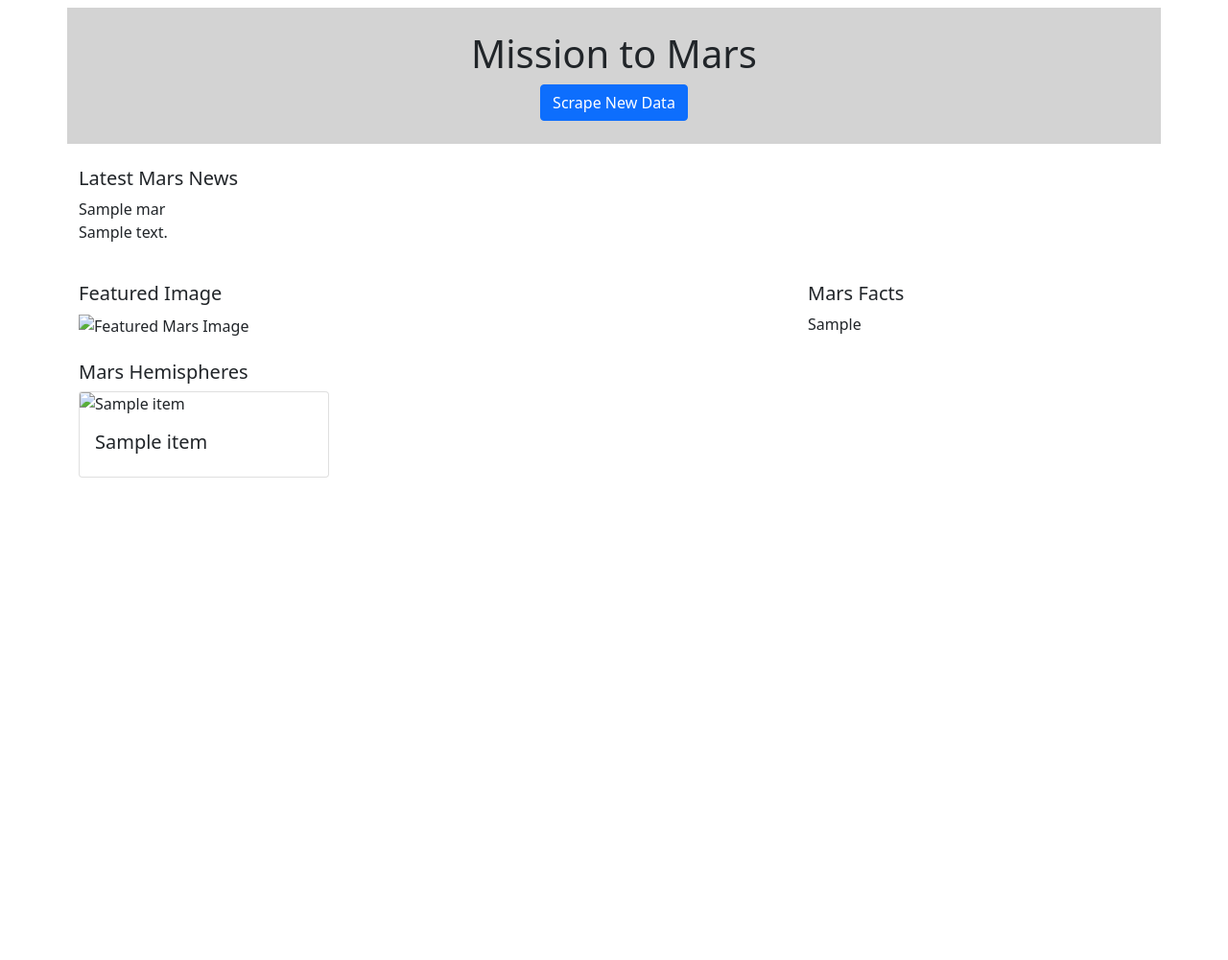
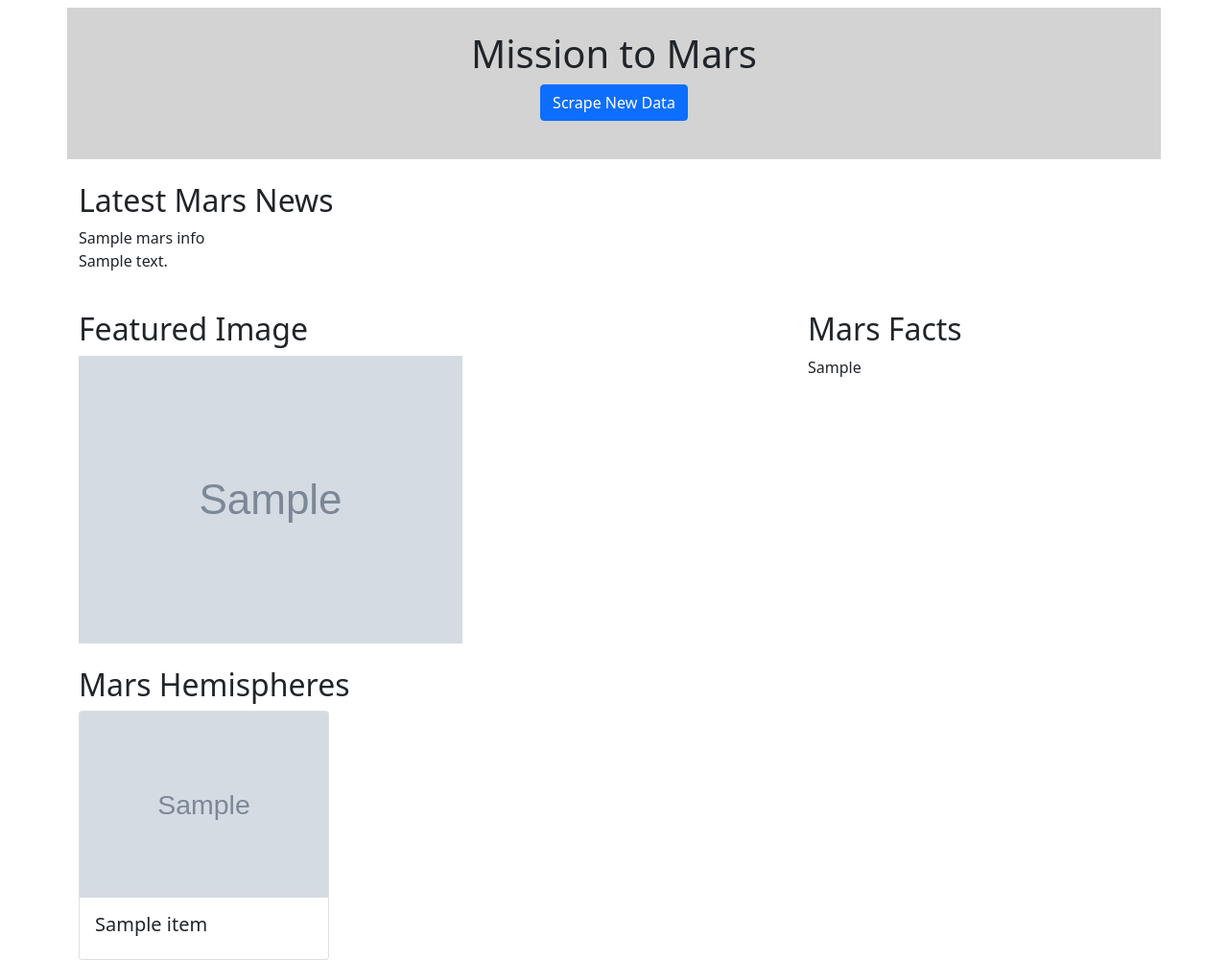
Before and after one commit to rketchum95/web-scraping-challenge, a Flask app: page / in a window 1280 px wide. Shown: the whole page at 96% size. Before the commit the page ends 498 px from the top, so only its background shows below. Run offline with Flask 2, Linux system fonts and the light colour scheme; grey boxes marked "Sample" are stand-in pictures; a database or web service that is not in the repository returns one stand-in record (values such as "Sample title"); some libraries are stand-ins or nearby versions.

Commit message:
Almost there

```diff
--- a/Mission_to_Mars/app.py
+++ b/Mission_to_Mars/app.py
@@ -7,20 +7,20 @@ app = Flask(__name__)
 mongo = PyMongo(app, uri="mongodb://localhost:27017/mars_app")
 
 
-@app.route('/')
+@app.route("/")
 def index():
     #mars_info = scrape()
-    mars_info = mongo.db.mars_data.find_one()
+    mars_info = mongo.db.mars_info.find_one()
     return render_template("index.html",mars_info=mars_info)
 
-@app.route('/scrape')
-def scrape():
+@app.route("/scrape")
+def scraper():
     #mars_info = scrape()
-    mars_info = mongo.db.mars_data
-    mars_data = scrape_mars.scrape_info()
+    mars_info = mongo.db.mars_info
+    mars_data = scrape_mars.scrape()
     mars_info.update({}, mars_data,upsert=True)
 
-    return redirect('/', code=302)
+    return redirect("/", code=302)
 
 
 if __name__ == "__main__":
--- a/Mission_to_Mars/templates/style.css
+++ b/Mission_to_Mars/static/style.css
@@ -9,7 +9,7 @@
 
 .h1 {
     font-size: 30px;
-    font-weight: bold
+    font-weight: bold;
 }
 
 .button {
@@ -18,6 +18,6 @@
     font-weight: normal;
 }
 
-h2 {
+.h2 {
     font-size: 20px;
 }
--- a/Mission_to_Mars/templates/index.html
+++ b/Mission_to_Mars/templates/index.html
@@ -1,13 +1,13 @@
 <!doctype html>
 <html lang="en">
   <head>
-
     <meta charset="utf-8">
     <meta name="viewport" content="width=device-width, initial-scale=1">
-
     <!-- Bootstrap CSS -->
     <link href="https://cdn.jsdelivr.net/npm/bootstrap@5.0.1/dist/css/bootstrap.min.css" rel="stylesheet" integrity="sha384-+0n0xVW2eSR5OomGNYDnhzAbDsOXxcvSN1TPprVMTNDbiYZCxYbOOl7+AMvyTG2x" crossorigin="anonymous">
-    <link rel="stylesheet" href="style.css">
+     <link rel="stylesheet" href="../static/style.css">
+    <link rel="shortcut icon" type="image/x-icon" href="images/favicon.ico"/>
+
     <title>Web-Scraping-Challenge</title>
   </head>
   <body>
@@ -19,13 +19,11 @@
                 <br>
                 <H1 class="d-flex justify-content-center"> Mission to Mars</H1>
                 <div class="d-grid gap-2 d-md-flex justify-content-md-center">
-                    <button type="button" class="btn btn-primary btn-md" href="/scrape" role="button">Scrape New Data</button>
+                    <p><a class="btn btn-primary" href="../scrape" role="button">Scrape New Data</a></p>
                 </div>
                 <br>
             </div>
-
         </div>
-
     </div>
 <!-- Mars Info -->
 
@@ -43,7 +41,7 @@
           <div class="col-sm-8">
             <div>
                 <h2 class="d-flex justify-content-left">Featured Image</h2>
-                <img href="{{mars_info.feature_image}}" alt="Featured Mars Image" id="featured-image">
+                <img src="{{mars_info.feature_image}}" alt="Featured Mars Image" id="featured-image">
             </div>
           </div>
 
@@ -64,7 +62,7 @@
             {% for item in mars_info.hemisphere_info %}
             <div class="col-sm-3">
                 <div class="card">
-                    <img class="card-img-top" href="{{item.image_url}}" alt="{{item.title}}" id="feature_image">
+                    <img class="card-img-top" src="{{item.image_url}}" alt="{{item.title}}" id="feature_image">
                     <div class="card-body">
                         <h5 class="card-title">{{item.title}}</h5>
                     </div>
```
Also changed, not shown: Mission_to_Mars/scrape_mars.py (+7 -15 lines), 1 other file.
